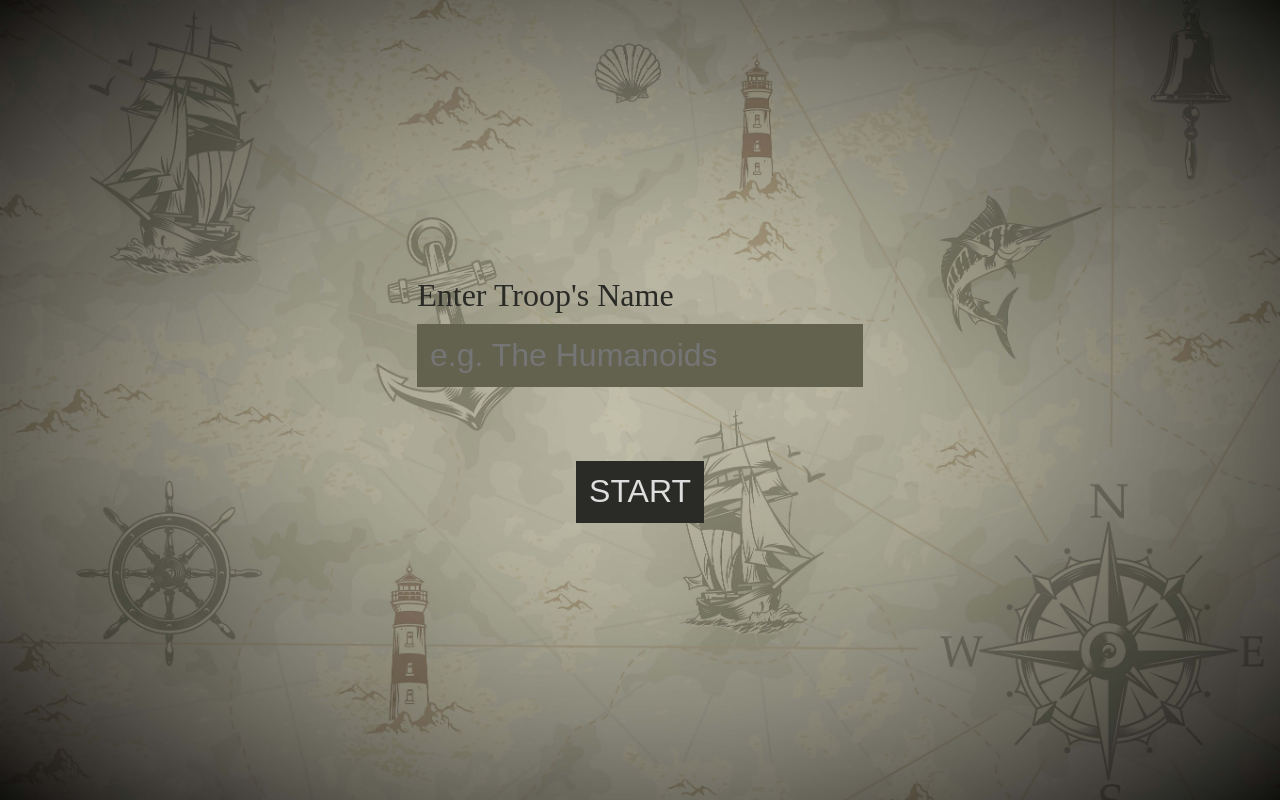
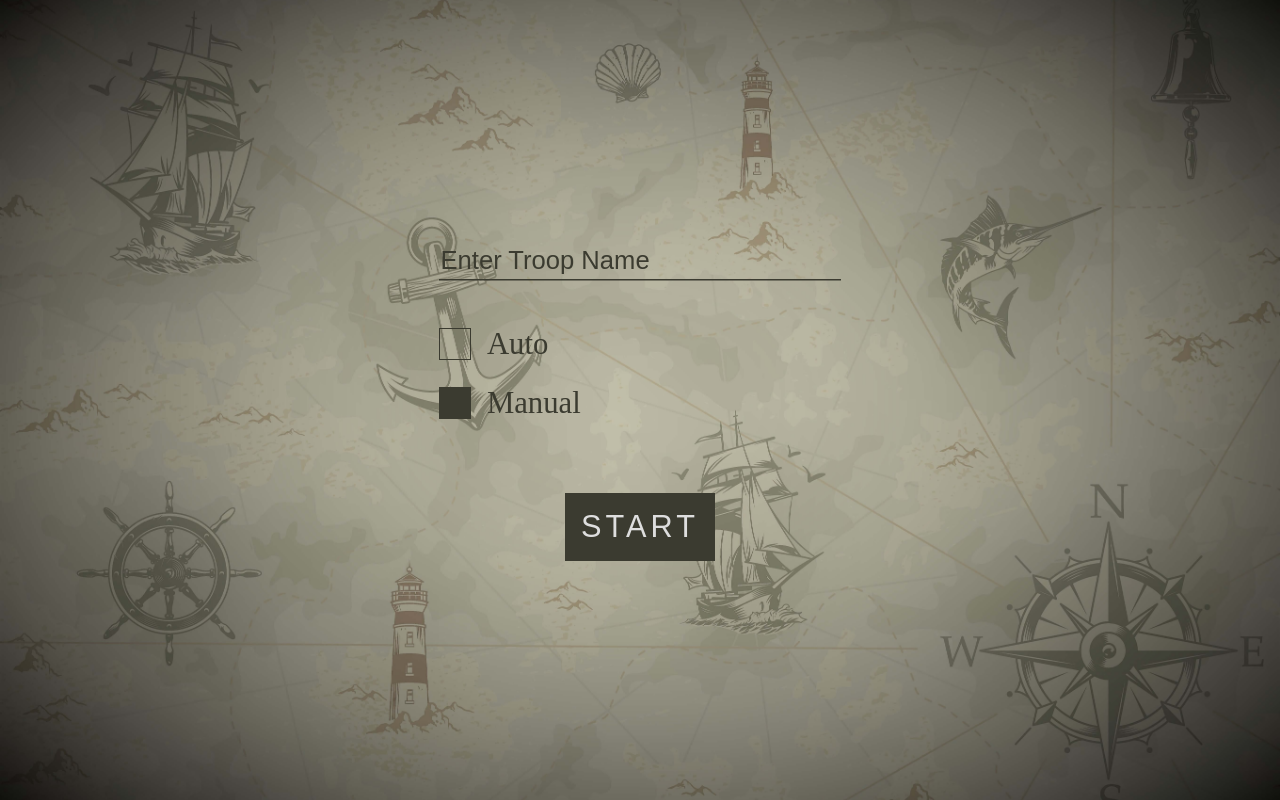
Before and after one commit to Ruchita1010/battleship, a website built with webpack: page src/template.html in a window 1280 px wide. Built offline with nearby package versions, Linux system fonts and the light colour scheme.

Commit message:
feat: add mode option

```diff
--- a/src/styles/main.css
+++ b/src/styles/main.css
@@ -5,11 +5,11 @@
 }
 
 :root {
-  --color-wenge: hsl(57, 11%, 35%);
-  --color-pinetree: hsl(72, 6%, 16%);
+  --color-blackolive: hsl(60, 11%, 21%);
   --color-gainsboro: hsl(0, 0%, 87%);
 }
 
 #main-container {
   min-height: 100vh;
+  background: url(../assets/bg.jpg) no-repeat center center/cover;
 }
--- a/src/styles/start-screen.css
+++ b/src/styles/start-screen.css
@@ -1,40 +1,65 @@
 #start-screen {
+  display: grid;
+  width: 100vw;
   min-height: 100vh;
-  display: grid;
-  place-items: center;
-  background: url(../assets/bg.jpg) no-repeat center center/cover;
+  place-content: center;
+  gap: 3rem;
+  font-size: 2.4vmax;
+  padding: 10px;
 }
 
-#start-screen-form {
-  display: flex;
-  flex-direction: column;
-  gap: 10px;
-}
-
-.form-input-elem {
-  padding: 0.8rem;
-  font-size: 4vmin;
-  color: var(--color-gainsboro);
+#troop-name {
+  padding: 0.1rem;
+  font-size: 2.4vmax;
+  color: var(--color-blackolive);
+  background: transparent;
+  box-shadow: 0px 1.5px var(--color-blackolive);
   border: none;
   outline: none;
 }
 
-.form-label {
-  font-size: 4vmin;
-  color: var(--color-pinetree);
+#troop-name::placeholder {
+  font-size: 2vmax;
+  color: var(--color-blackolive);
 }
 
-#name-input {
-  margin-bottom: 4rem;
-  background-color: var(--color-wenge);
+.mode-label {
+  display: flex;
+  align-items: center;
+  gap: 1rem;
+  margin-bottom: 3vmin;
+  color: var(--color-blackolive);
+  cursor: pointer;
+}
+
+input[type='radio'] {
+  -webkit-appearance: none;
+  appearance: none;
+  width: 4vmin;
+  height: 4vmin;
+  margin: 0;
+  background-color: transparent;
+  border: 1px solid var(--color-blackolive);
+  transition: background-color 0.25s ease-in-out;
+  cursor: pointer;
+}
+
+input[type='radio']:checked {
+  background-color: var(--color-blackolive);
 }
 
 #start-btn {
-  align-self: center;
-  background-color: var(--color-pinetree);
+  place-self: center;
+  padding: 1rem;
+  font-size: 2.4vmax;
+  color: var(--color-gainsboro);
+  background-color: var(--color-blackolive);
+  letter-spacing: 4px;
+  border: none;
+  outline: none;
 }
 
 #start-btn:hover {
   cursor: pointer;
-  transform: scale(1.05);
+  transform: scale(1.02);
 }
--- a/src/template.html
+++ b/src/template.html
@@ -8,24 +8,31 @@
   </head>
   <body>
     <div id="main-container">
-      <div id="start-screen">
-        <form action="#" id="start-screen-form">
-          <label for="name-input" class="form-label">Enter Troop's Name</label>
+      <form action="#" id="start-screen">
         <input
           type="text"
-            name="name-input"
-            id="name-input"
-            class="form-input-elem"
+          name="troop-name"
+          id="troop-name"
           maxlength="30"
-            placeholder="e.g. The Humanoids"
+          placeholder="Enter Troop Name"
           required />
+        <div>
+          <label for="auto" class="mode-label">
+            <input type="radio" name="mode" id="auto" value="auto" />
+            Auto
+          </label>
+          <label for="manual" class="mode-label">
             <input
-            type="submit"
-            value="START"
-            id="start-btn"
-            class="form-input-elem" />
+              type="radio"
+              name="mode"
+              id="manual"
+              value="manual"
+              checked />
+            Manual
+          </label>
+        </div>
+        <input type="submit" value="START" id="start-btn" />
       </form>
-      </div>
     </div>
   </body>
 </html>
```
Also changed, not shown: dist/bundle.js, dist/index.html. Lines whose indentation alone changed are shown as unchanged.
